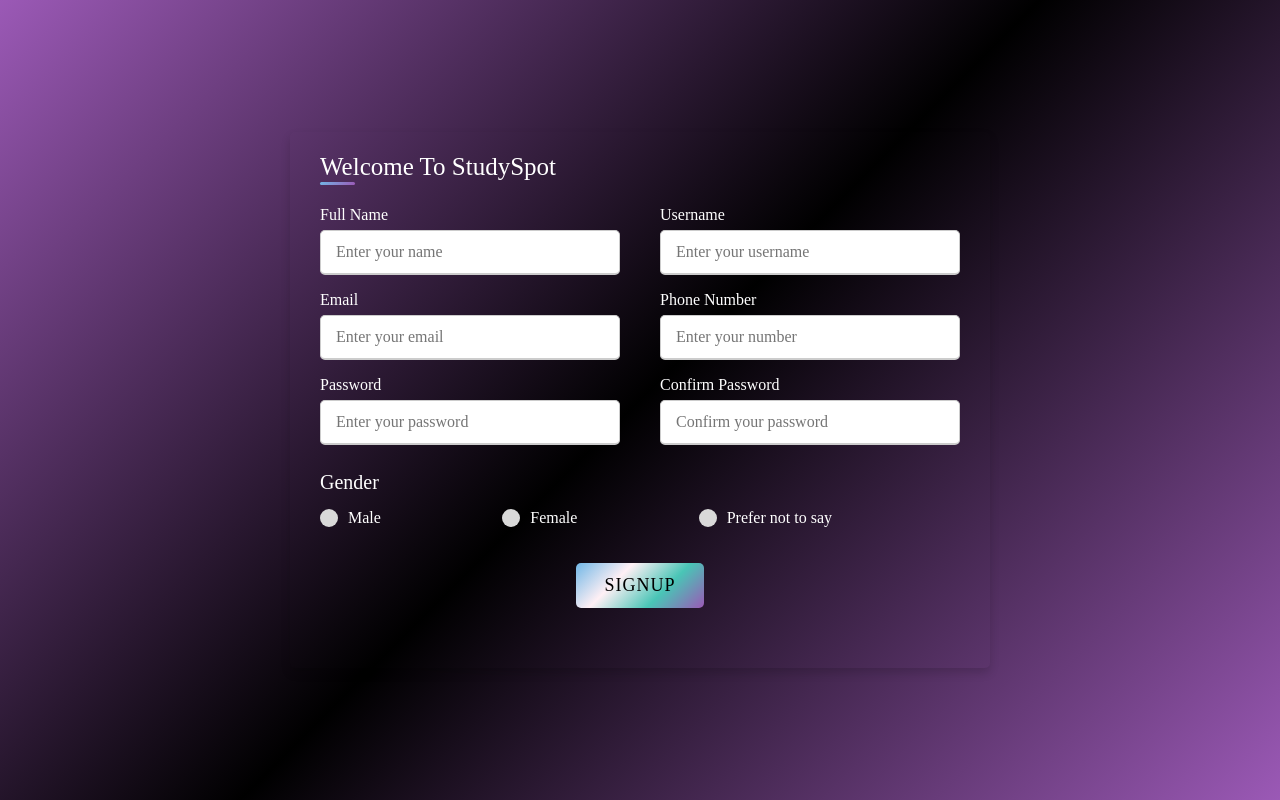
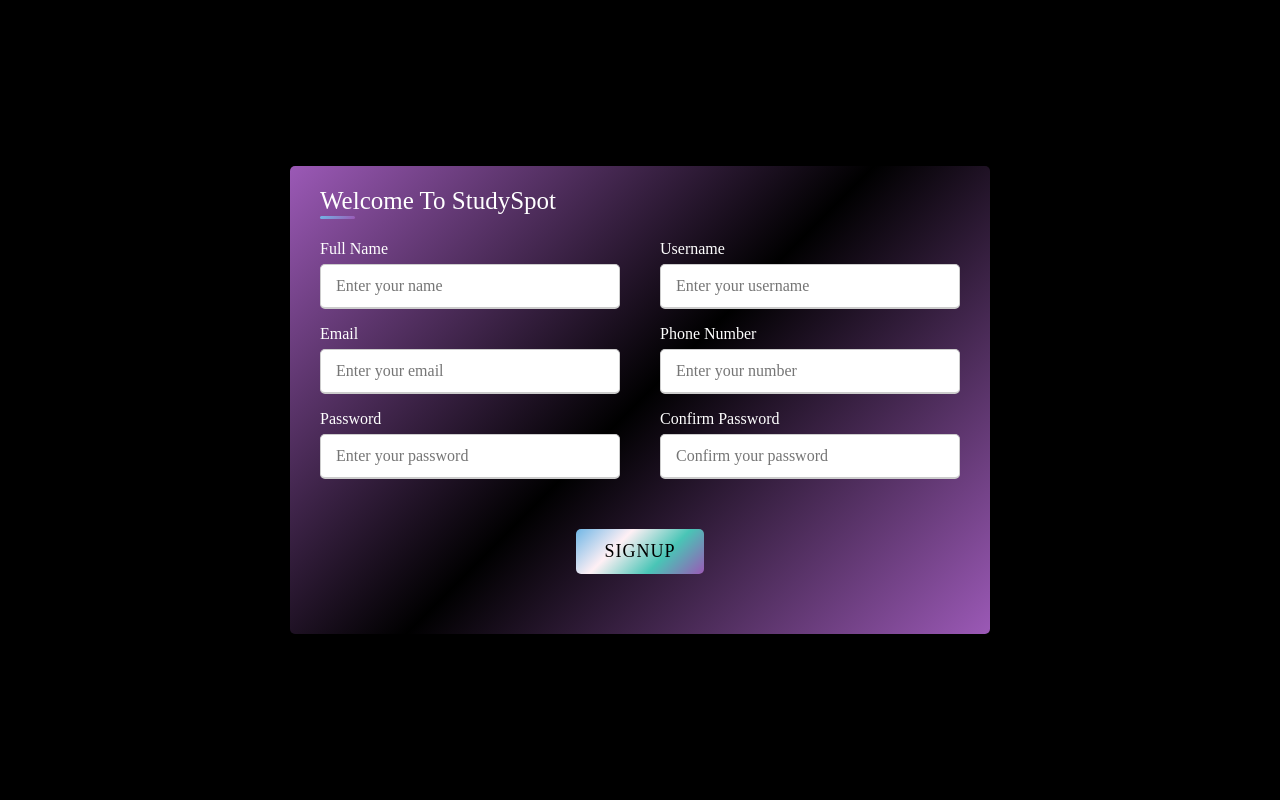
Before and after one commit to 2Simple4u/StudySpot, an Angular app in the folder StudySpot/: page /signup in a window 1280 px wide. Built offline with nearby package versions, Linux system fonts and the light colour scheme.

Commit message:
new services file is added

```diff
--- a/StudySpot/src/app/login-page/login-page.component.css
+++ b/StudySpot/src/app/login-page/login-page.component.css
@@ -124,8 +124,9 @@
 
 .overlay {
 	background: #FF416C;
-	background: -webkit-linear-gradient(to right, #FF4B2B, #FF416C);
-	background: linear-gradient(to right, #FF4B2B, #FF416C);
+	/* background: -webkit-linear-gradient(to right, #FF4B2B, #FF416C);
+	background: linear-gradient(to right, #FF4B2B, #FF416C); */
+	background: linear-gradient(135deg, #9b59b6, black, #9b59b6);
 	background-repeat: no-repeat;
 	background-size: cover;
 	background-position: 0 0;
--- a/StudySpot/src/app/login-page/login-page.component.html
+++ b/StudySpot/src/app/login-page/login-page.component.html
@@ -1,3 +1,4 @@
+
 <div class="mainContainer">
     <div class="container" id="container">
         <div class="form-container log-in-container" >
--- /dev/null
+++ b/StudySpot/src/app/services/customvalidation.service.ts
@@ -0,0 +1,16 @@
+import { Injectable } from '@angular/core';
+import { ValidatorFn, AbstractControl } from '@angular/forms';
+import { FormGroup } from '@angular/forms';
+
+@Injectable({
+  providedIn: 'root'
+})
+export class CustomvalidationService {
+
+  MatchPassword(password: string, confirmPassword: string) {
+
+
+      }
+
+  constructor() { }
+}
--- a/StudySpot/src/app/signup-page/signup-page.component.css
+++ b/StudySpot/src/app/signup-page/signup-page.component.css
@@ -12,13 +12,15 @@
   justify-content: center;
   align-items: center;
   padding: 10px;
-  background: linear-gradient(135deg, #9b59b6, black, #9b59b6);
+  /* background: linear-gradient(135deg, #9b59b6, black, #9b59b6); */
+  background-color: black;
 }
 .container{
   max-width: 700px;
   width: 100%;
   /* background: linear-gradient(135deg, #71b7e6, #9b59b6, #20B2AA); */
   /* background-color: #fff; */
+  background: linear-gradient(135deg, #9b59b6, black, #9b59b6);
   color: #fff;
   padding: 25px 30px;
   border-radius: 5px;
--- a/StudySpot/src/app/signup-page/signup-page.component.html
+++ b/StudySpot/src/app/signup-page/signup-page.component.html
@@ -5,51 +5,31 @@
 <div class="container">
     <div class="title">Welcome To StudySpot</div>
     <div class="content">
-        <form action="#">
+        <form action="#" [formGroup]="registerForm">
             <div class="user-details">
                 <div class="input-box">
                     <span class="details">Full Name</span>
-                    <input type="text" placeholder="Enter your name" required>
+                    <input formControlName="name" type="text" placeholder="Enter your name" required>
                 </div>
                 <div class="input-box">
                     <span class="details">Username</span>
-                    <input type="text" placeholder="Enter your username" required>
+                    <input formControlName="username" type="text" placeholder="Enter your username" required>
                 </div>
                 <div class="input-box">
                     <span class="details">Email</span>
-                    <input type="text" placeholder="Enter your email" required>
+                    <input formControlName="email" type="text" placeholder="Enter your email" required>
                 </div>
                 <div class="input-box">
                     <span class="details">Phone Number</span>
-                    <input type="text" placeholder="Enter your number" required>
+                    <input formControlName="contactNo" type="text" placeholder="Enter your number" required>
                 </div>
                 <div class="input-box">
                     <span class="details">Password</span>
-                    <input type="text" placeholder="Enter your password" required>
+                    <input formControlName="password" type="text" placeholder="Enter your password" required>
                 </div>
                 <div class="input-box">
                     <span class="details">Confirm Password</span>
-                    <input type="text" placeholder="Confirm your password" required>
-                </div>
-            </div>
-            <div class="gender-details">
-                <input type="radio" name="gender" id="dot-1">
-                <input type="radio" name="gender" id="dot-2">
-                <input type="radio" name="gender" id="dot-3">
-                <span class="gender-title">Gender</span>
-                <div class="category">
-                    <label for="dot-1">
-                        <span class="dot one"></span>
-                        <span class="gender">Male</span>
-                    </label>
-                    <label for="dot-2">
-                        <span class="dot two"></span>
-                        <span class="gender">Female</span>
-                    </label>
-                    <label for="dot-3">
-                        <span class="dot three"></span>
-                        <span class="gender">Prefer not to say</span>
-                    </label>
+                    <input formControlName="confirmPassword" type="text" placeholder="Confirm your password" required>
                 </div>
             </div>
             <div class="button">
--- a/StudySpot/src/app/signup-page/signup-page.component.ts
+++ b/StudySpot/src/app/signup-page/signup-page.component.ts
@@ -1,5 +1,6 @@
 import { Component, OnInit } from '@angular/core';
-
+import { Validators, FormGroup, FormBuilder } from '@angular/forms'
+import { CustomvalidationService } from '../services/customvalidation.service';
 @Component({
   selector: 'app-signup-page',
   templateUrl: './signup-page.component.html',
@@ -7,8 +8,21 @@
 })
 export class SignupPageComponent implements OnInit {
 
-  constructor() { }
+  registerForm:FormGroup;
 
+  constructor(private fb:FormBuilder, private customValidator: CustomvalidationService) {
+    this.registerForm = this.fb.group({
+        name:[ '',[Validators.required]],
+        username:[ '',[Validators.required]],
+        email:[ '',[Validators.required,Validators.email]],
+        contactNo:[ '',[Validators.required,Validators.maxLength(10),Validators.minLength(10),Validators.pattern]],
+        password:[ '',Validators.required],
+        confirmPassword:[ '',[Validators.required]],
+    }
+    )
+    console.log(this.registerForm.controls);
+
+   }
   ngOnInit(): void {
   }
 
```
Also changed, not shown: 1 other file (tests, documents, lock files or other folders).
